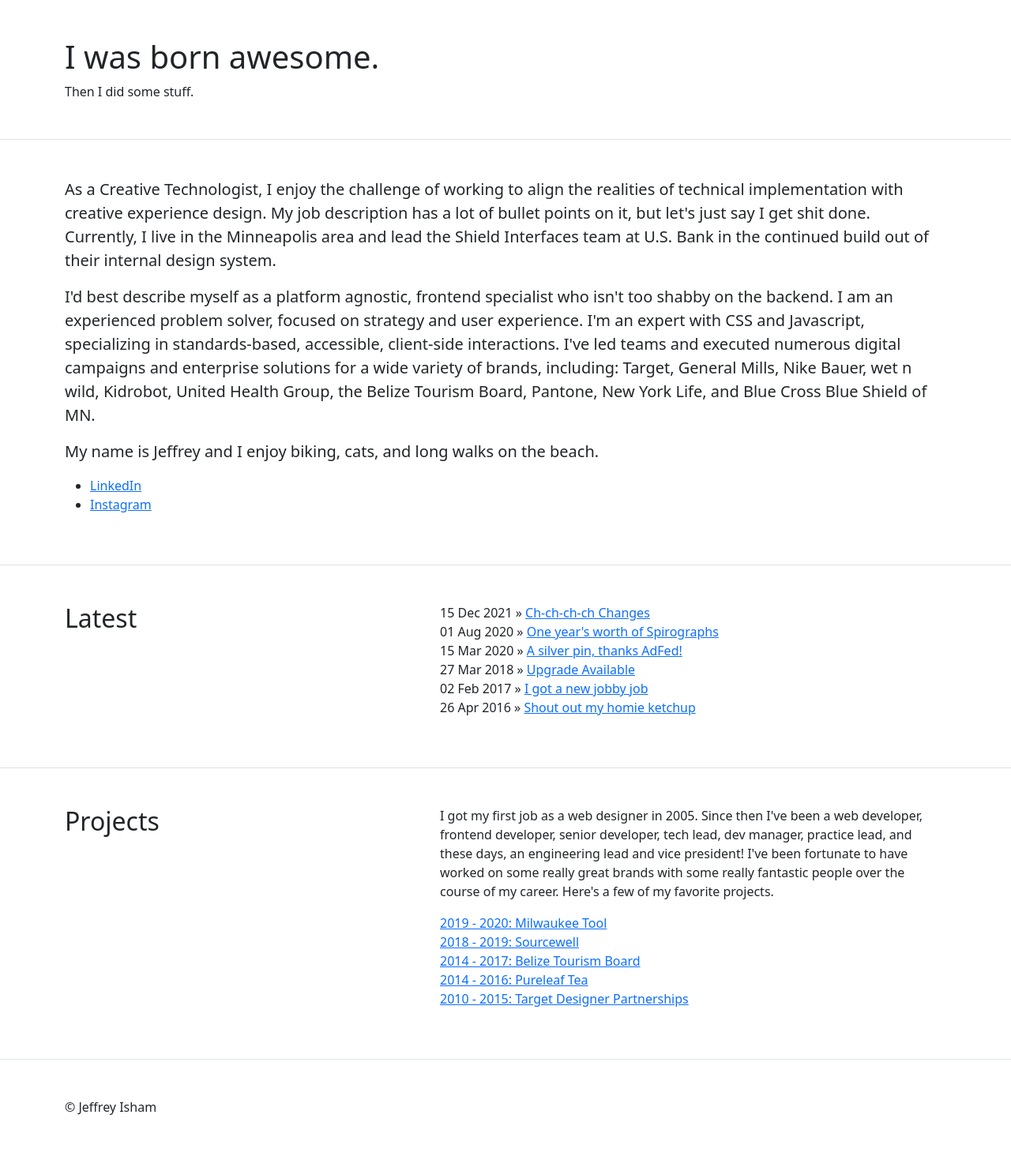
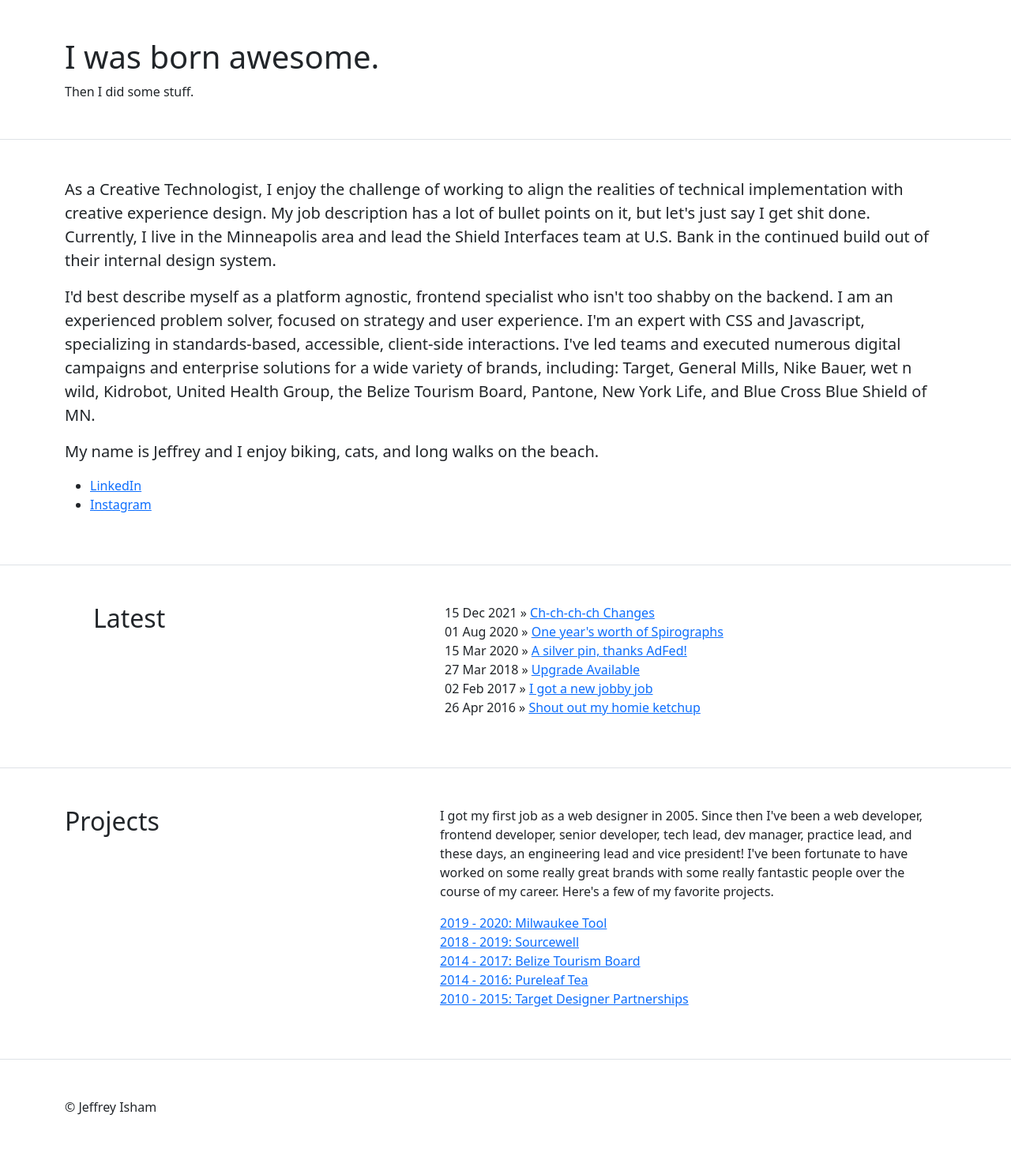
Before and after one commit to jeffreyisham/jeffreyisham.github.io, a Jekyll site: the page built from index.html, in a window 1280 px wide. Shown: the whole page at 79% size. Built offline with Jekyll 4.4.1, drawn with Linux system fonts in a browser that asks for light colours.

Commit message:
Update home.html

```diff
--- a/_layouts/home.html
+++ b/_layouts/home.html
@@ -19,7 +19,7 @@
     </div>
 
     <div class="border-bottom">
-      <div class="container py-5">
+      <div class="container p-5">
 
         <div class="row">
           <div class="col-lg-5">
```
